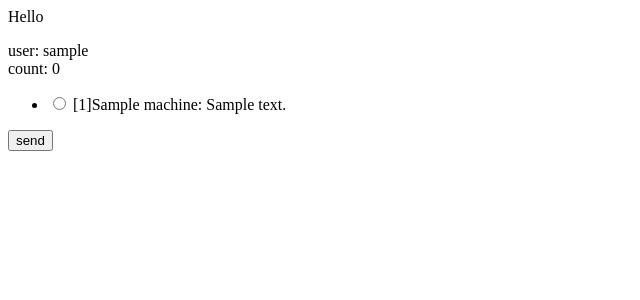
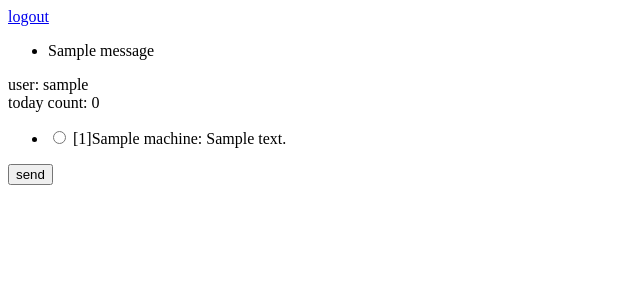
Before and after one commit to rnakamura-sky/project108_cheering, a Django app: page /request/ in a window 1280 px wide. Shown: the top 300 px of the page, without its empty margins (0-640 px from the left). Run offline with Django 3.2, Linux system fonts and the light colour scheme; a user stored in the database is signed in; tables that the repository leaves empty hold one stand-in row (values such as "Sample post"); one stand-in notice (Sample message) is shown; data that the repository does not hold is empty; parts of the project's set-up code (start-up, migrations or seed data) failed here and were passed over.

Commit message:
表示改善＆回数制限、入力チェック機能改善

```diff
--- a/api/project108/cheering/models.py
+++ b/api/project108/cheering/models.py
@@ -62,7 +62,7 @@ class RequestLog(models.Model):
     message = models.CharField('message', max_length=200)
 
     def __str__(self):
-        return f'{self.user.username} {self.machine.name} {self.request_at}'
+        return f'{self.user.username} {self.machine.name} {self.request_at} {self.message}'
 
 
 class MachineOperation(models.Model):
--- a/api/project108/cheering/templates/cheering/index.html
+++ b/api/project108/cheering/templates/cheering/index.html
@@ -1,7 +1,16 @@
-<p>Hello</p>
+<a href="{% url 'account:logout' %}">logout</a>
+{% if messages %}
+    <ul>
+        {% for message in messages %}
+            <li>{{ message }}</li>
+        {% endfor %}
+    </ul>
+{% endif %}
 <div>user: {{ user }}</div>
 {% if count %}
-    <div>count: {{ count.count }}</div>
+    <div>today count: {{ count.count }}</div>
+{% else %}
+    <div>today count: 0</div>
 {% endif %}
 <form action="call/" method="post">
     {% csrf_token %}
--- a/api/project108/cheering/views.py
+++ b/api/project108/cheering/views.py
@@ -1,10 +1,10 @@
+import datetime
 from django.utils import timezone
-import datetime
 
 from django.shortcuts import render, redirect
 
-from django.http import HttpResponse
 from celery.result import AsyncResult
+from django.contrib import messages
 from django.contrib.auth.decorators import login_required
 
 from cheering.tasks import run_machine
@@ -37,19 +37,41 @@ def index(request):
 def call(request):
     if request.POST:
         user = request.user
-        machine_id = request.POST['machine']
+
+        # 入力チェック
+        machine_id = request.POST.get('machine', None)
+        if not machine_id:
+            messages.warning(request, '操作するmachineを選択してください。')
+            return redirect('cheering:index')
+
         machine = Machine.objects.get(id=machine_id)
+
+        group = Group.objects.get(users=user, machines=machine)
+        if not group:
+            messages.warning(request, '指定されたmachineが存在しない、または操作することができません。')
+            return redirect('cheering:index')
+
+        # 回数制限チェック
+        day = datetime.date.today()
+        count, _ = Count.objects.get_or_create(user=user, date=day)
+        if count.count > 10:
+            messages.warning(request, '一日に実行できる回数をオーバーしています。')
+            state = 'OverCount'
+            message = '一日に実行できる回数をオーバーしています。'
+        else:
+            count.count = count.count + 1
+            count.save()
+            task_id = run_machine.delay(user.id, machine.id)
+            state = 'Recieve'
+            message = 'Requestを受け付けました。'
+
         log = RequestLog(
-            state = 'Request',
+            state = state,
             user = user,
             machine = machine,
             request_at = timezone.now(),
-            message = 'Requestを受け付けました。'
+            message = message
         )
         log.save()
-        day = datetime.date.today()
-        count = Count.objects.get_or_create(user=user, date=day)[0]
-        count.count = count.count + 1
-        count.save()
-        task_id = run_machine.delay(user.id, machine.id)
+
     return redirect('cheering:index')
```
